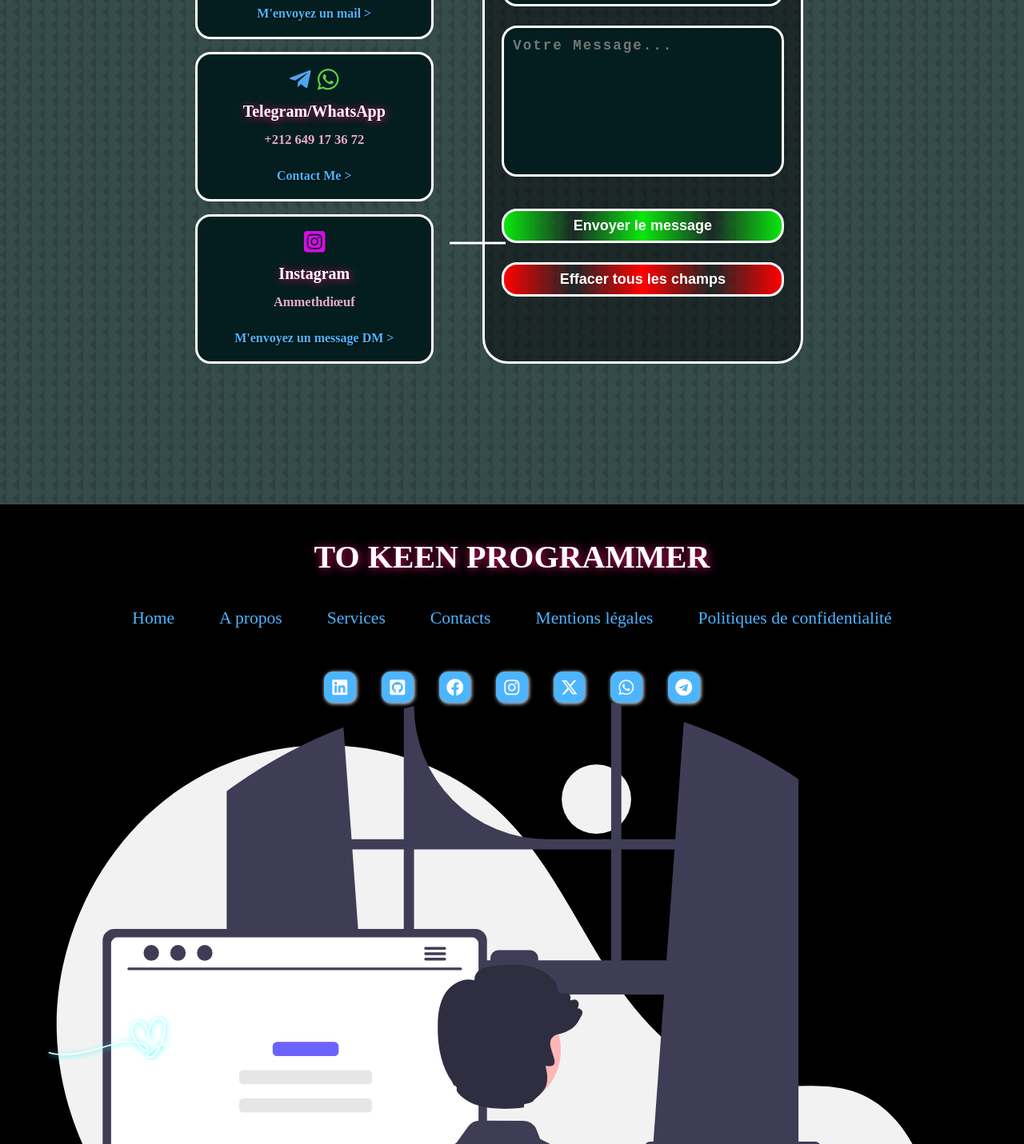
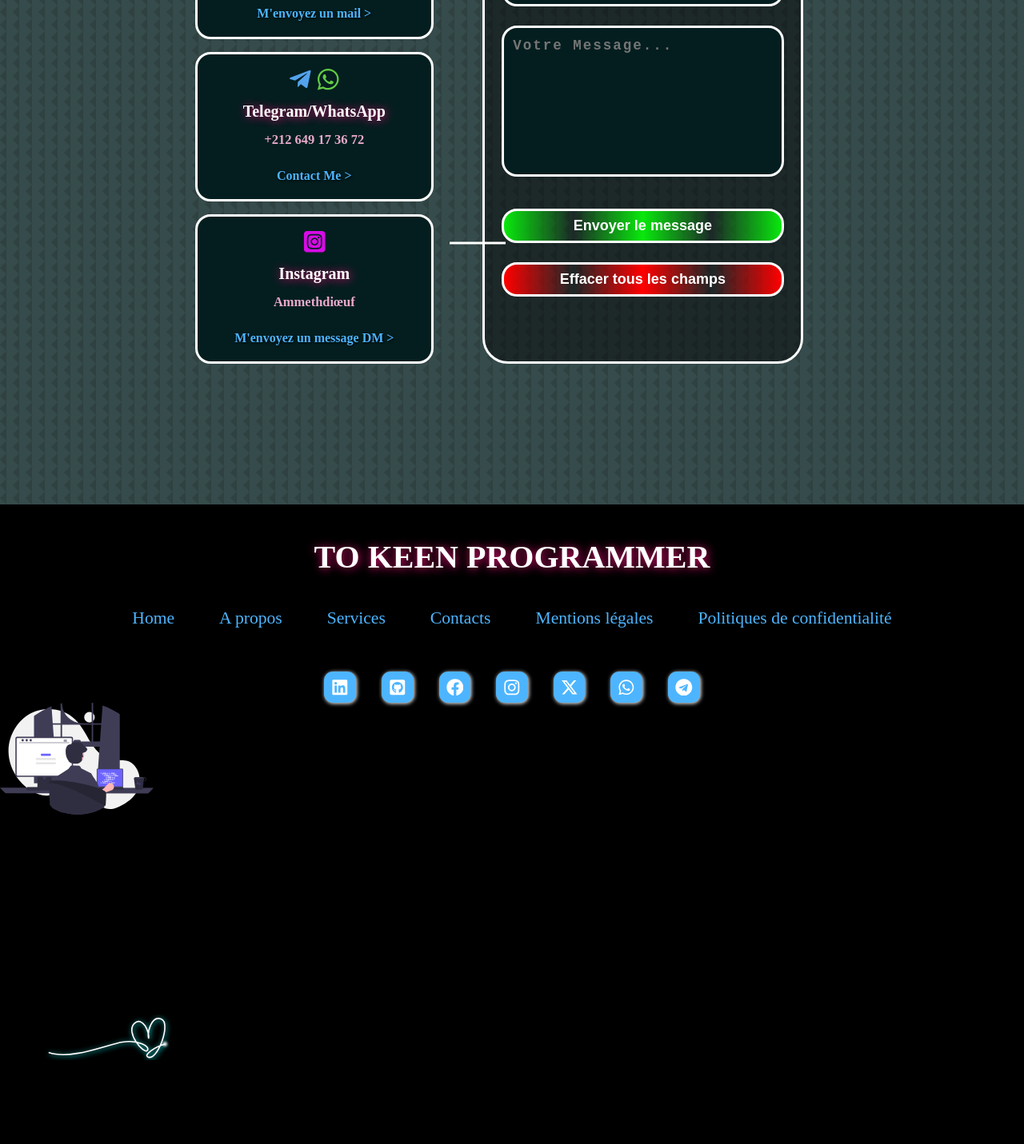
Before and after one commit to Mouhamed1003/keenprogrammer.com, a React (Create React App) app: page / in a window 1280 px wide. Shown: the part 5673-7104 px from the top of the page at 80% size. Built offline with nearby package versions, Linux system fonts and the light colour scheme.

Commit message:
Update footer.css

```diff
--- a/src/components/footer/footer.css
+++ b/src/components/footer/footer.css
@@ -202,7 +202,7 @@ section a:hover {
   text-shadow: 1px 1px 12px rgb(227, 13, 113);
 }
 .img_UNDRAW {
-  width: ;
+  width: 12rem;
 }
 /*@ ============== LES MEDIAS QUERYS " Medium device "((( Les Respensives a moyenne taille: tablette ))) ================ */
 @media screen and (max-width: 1024px) {
```
